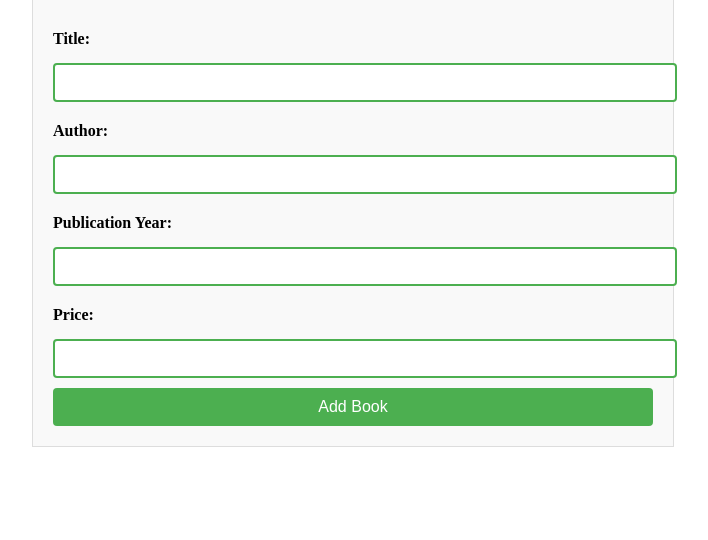
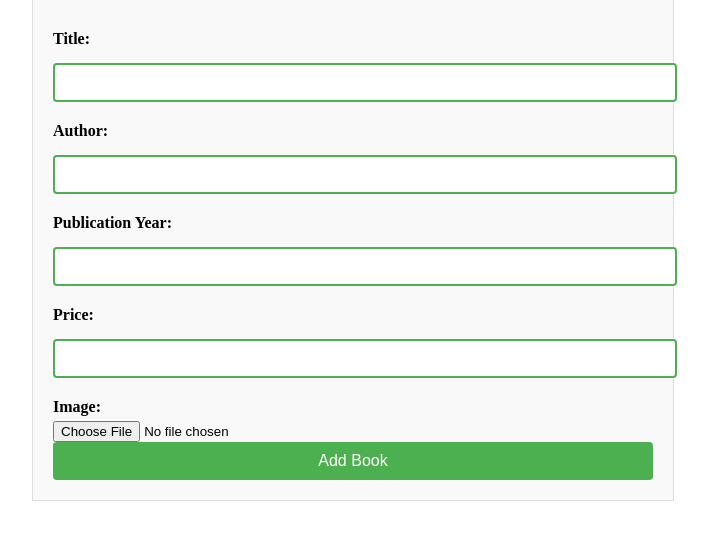
Before and after one commit to KamalCanada982/Project, a PHP site: page /add_book.php in a window 1280 px wide. Shown: the part 69-609 px from the top of the page, without its empty margins (287-995 px from the left). Run offline with PHP 8.4, Linux system fonts and the light colour scheme.

Commit message:
admin can now upload images

```diff
--- a/add_book.php
+++ b/add_book.php
@@ -6,10 +6,34 @@ if ($_SERVER['REQUEST_METHOD'] == 'POST') {
     $author = $_POST['author'];
     $publication_year = $_POST['publication_year'];
     $price = $_POST['price'];
+    $image_filename = null; // Default no image
 
-    // Query to insert a new book
-    $query = "INSERT INTO Books (title, author, publication_year, price)
-              VALUES (:title, :author, :publication_year, :price)";
+    // Handle file upload if an image is provided
+    if (isset($_FILES['image']) && $_FILES['image']['error'] === UPLOAD_ERR_OK) {
+        $uploadDir = 'uploads/';
+        $tmpFilePath = $_FILES['image']['tmp_name'];
+        $fileName = uniqid() . '_' . basename($_FILES['image']['name']);
+        $filePath = $uploadDir . $fileName;
+
+        // Validate "image-ness"
+        $imageInfo = getimagesize($tmpFilePath);
+        if ($imageInfo !== false) {
+            // Resize the image
+            $resizedFilePath = $uploadDir . 'resized_' . $fileName;
+            resizeImage($tmpFilePath, $resizedFilePath, 300, 300);
+
+            // Move the resized image and set its filename
+            if (move_uploaded_file($tmpFilePath, $resizedFilePath)) {
+                $image_filename = 'resized_' . $fileName;
+            }
+        } else {
+            echo "Uploaded file is not a valid image.";
+        }
+    }
+
+    // Insert the book data
+$query = "INSERT INTO Books (title, author, publication_year, price, image)
+VALUES (:title, :author, :publication_year, :price, :image)";
 $stmt = $pdo->prepare($query);
 
 try {
@@ -17,15 +41,65 @@ if ($_SERVER['REQUEST_METHOD'] == 'POST') {
 ':title' => $title,
 ':author' => $author,
 ':publication_year' => $publication_year,
-            ':price' => $price
+':price' => $price,
+':image' => $image_filename
 ]);
-
 echo "Book added successfully!";
 } catch (PDOException $e) {
 echo "Error: " . $e->getMessage();
 }
 }
+
+/**
+ * Resize an image using PHP GD library.
+ */
+function resizeImage($srcFilePath, $destFilePath, $width, $height) {
+    $imageInfo = getimagesize($srcFilePath);
+    $srcWidth = $imageInfo[0];
+    $srcHeight = $imageInfo[1];
+
+    // Create a blank canvas for the resized image
+    $destImage = imagecreatetruecolor($width, $height);
+
+    // Load the original image
+    switch ($imageInfo['mime']) {
+        case 'image/jpeg':
+            $srcImage = imagecreatefromjpeg($srcFilePath);
+            break;
+        case 'image/png':
+            $srcImage = imagecreatefrompng($srcFilePath);
+            break;
+        case 'image/gif':
+            $srcImage = imagecreatefromgif($srcFilePath);
+            break;
+        default:
+            echo "Unsupported image type.";
+            return false;
+    }
+
+    // Resize the original image into the blank canvas
+    imagecopyresampled($destImage, $srcImage, 0, 0, 0, 0, $width, $height, $srcWidth, $srcHeight);
+
+    // Save the resized image
+    switch ($imageInfo['mime']) {
+        case 'image/jpeg':
+            imagejpeg($destImage, $destFilePath);
+            break;
+        case 'image/png':
+            imagepng($destImage, $destFilePath);
+            break;
+        case 'image/gif':
+            imagegif($destImage, $destFilePath);
+            break;
+    }
+
+    // Free memory
+    imagedestroy($srcImage);
+    imagedestroy($destImage);
+}
 ?>
+
+
 
 <!DOCTYPE html>
 <html lang="en">
@@ -37,7 +111,7 @@ if ($_SERVER['REQUEST_METHOD'] == 'POST') {
 </head>
 <body>
     <h2>Add a New Book</h2>
-    <form method="POST" action="">
+    <form method="POST" action="" enctype="multipart/form-data">
     <label>Title:</label>
     <input type="text" name="title" required><br>
 
@@ -50,7 +124,11 @@ if ($_SERVER['REQUEST_METHOD'] == 'POST') {
     <label>Price:</label>
     <input type="number" step="0.01" name="price" required><br>
 
+    <label>Image:</label>
+    <input type="file" name="image" accept="image/*"><br>
+
     <button type="submit">Add Book</button>
 </form>
+
 </body>
 </html>
```
Also changed, not shown: uploads/resized_675cf34d10895_Picture1.jpg (added), uploads/resized_675cf428c3953_Picture1.jpg (added). Lines whose indentation alone changed are shown as unchanged.
